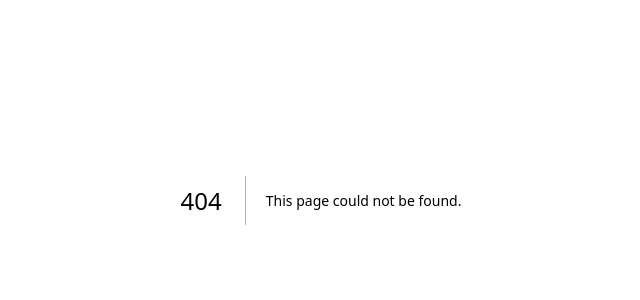
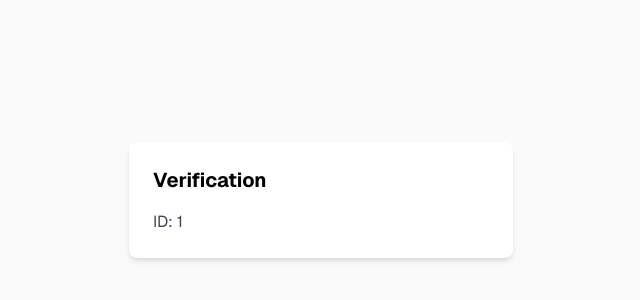
Before and after one commit to saferoutesystem-tech/Cards, a Next.js app: page /verify/1 in a window 1280 px wide. Before the commit this address had no page. Shown: the part 200-500 px from the top of the page, without its empty margins (319-959 px from the left). Built offline with nearby package versions, Linux system fonts and the light colour scheme.

Commit message:
3rd commit

```diff
--- /dev/null
+++ b/app/verify/[id]/page.tsx
@@ -0,0 +1,16 @@
+'use client';
+
+import { useParams } from 'next/navigation';
+
+export default function Page() {
+  const { id } = useParams();
+
+  return (
+    <div className="min-h-screen bg-zinc-50 font-sans dark:bg-black flex items-center justify-center">
+      <div className="bg-white dark:bg-zinc-800 p-6 rounded-lg shadow-md max-w-sm w-full">
+        <h2 className="text-xl font-bold mb-4 text-black dark:text-zinc-50">Verification</h2>
+        <p className="text-gray-700 dark:text-zinc-300">ID: {id}</p>
+      </div>
+    </div>
+  );
+}
```
